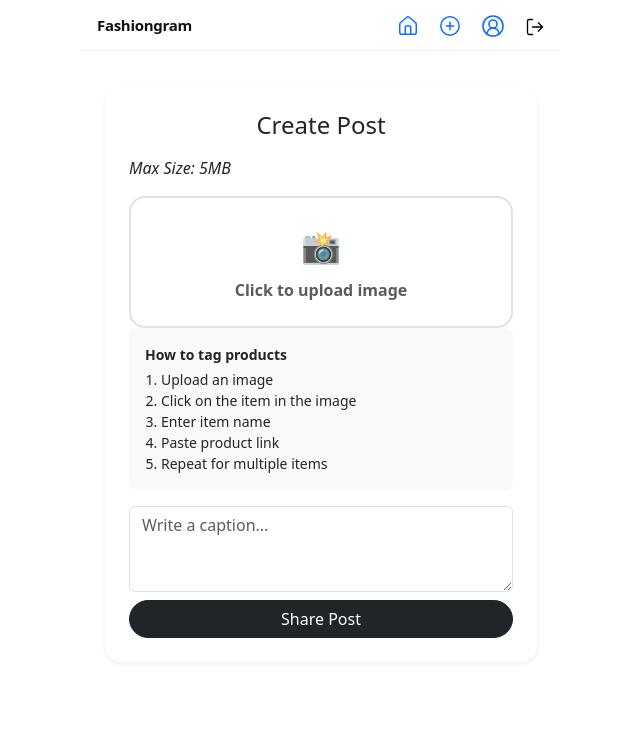
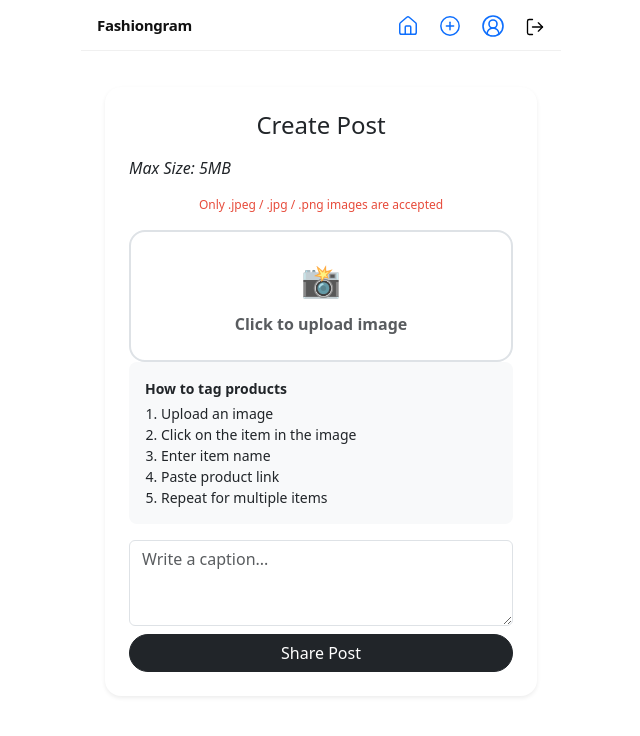
Before and after one commit to madhusudhanmadhu200/Fashiongram, a React (Create React App) app in the folder client/: page /create in a window 1280 px wide. Shown: the top 736 px of the page, without its empty margins (319-959 px from the left). Built offline with nearby package versions, Linux system fonts and the light colour scheme; sample sign-in values are in the browser's storage.

Commit message:
Image upload warnings

```diff
--- a/client/src/pages/CreatePost.jsx
+++ b/client/src/pages/CreatePost.jsx
@@ -86,6 +86,17 @@
                     <div className="card-body p-4">
                         <h4 className="text-center mb-3">Create Post</h4>
                         <p style={ { fontStyle: "italic" } }>Max Size: 5MB</p>
+                        <p
+                            style={ {
+                                fontSize: "12px",
+                                color: "#e74c3c",
+                                textAlign: "center",
+                                marginTop: "6px",
+                            } }
+                        >
+                            Only .jpeg / .jpg / .png images are accepted
+                        </p>
+
 
                         <form onSubmit={ this.handleSubmit }>
                             {/* IMAGE UPLOAD */ }
```
